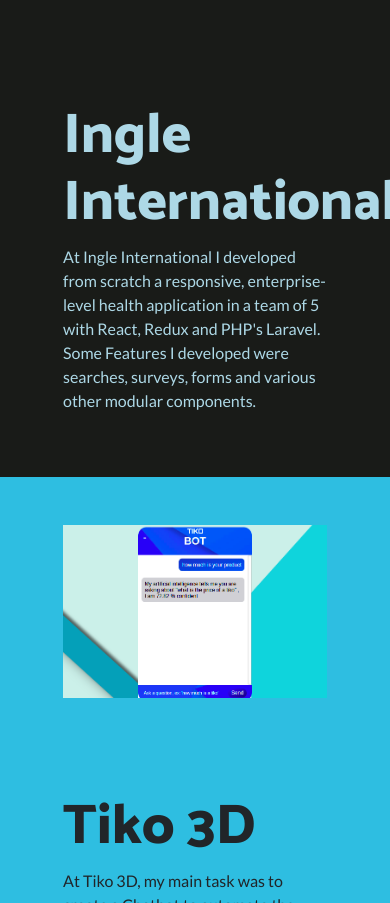
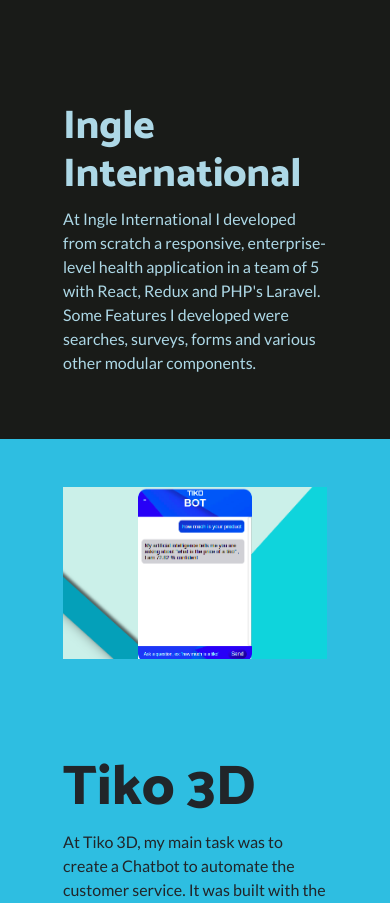
Before and after one commit to john1625b/john1625b.github.io, a website: page index.html in a window 390 px wide. Shown: the part 2107-3010 px from the top of the page. Drawn offline with Linux system fonts and the light colour scheme.

Commit message:
fixes ingle being out of range

```diff
--- a/css/one-page-wonder.css
+++ b/css/one-page-wonder.css
@@ -172,3 +172,13 @@
 .screens {
   margin: 10px
 }
+.display-4-ingle {
+  font-size: 3.5rem;
+  font-weight: 300;
+  line-height: 1.2
+}
+@media only screen and (max-width : 800px) {
+  .display-4-ingle {
+    font-size: 2.5rem;
+  }
+}
--- a/index.html
+++ b/index.html
@@ -64,7 +64,7 @@
           </div>
           <div class="col-lg-6">
             <div class="p-5">
-              <h2 class="display-4">Ingle International</h2>
+              <h2 class="display-4-ingle">Ingle International</h2>
               <p>At Ingle International I developed from scratch a responsive, enterprise-level health application in a team of 5 with React, Redux and PHP's Laravel. Some Features I developed were searches, surveys, forms and various other modular components.</p>
             </div>
           </div>
```
